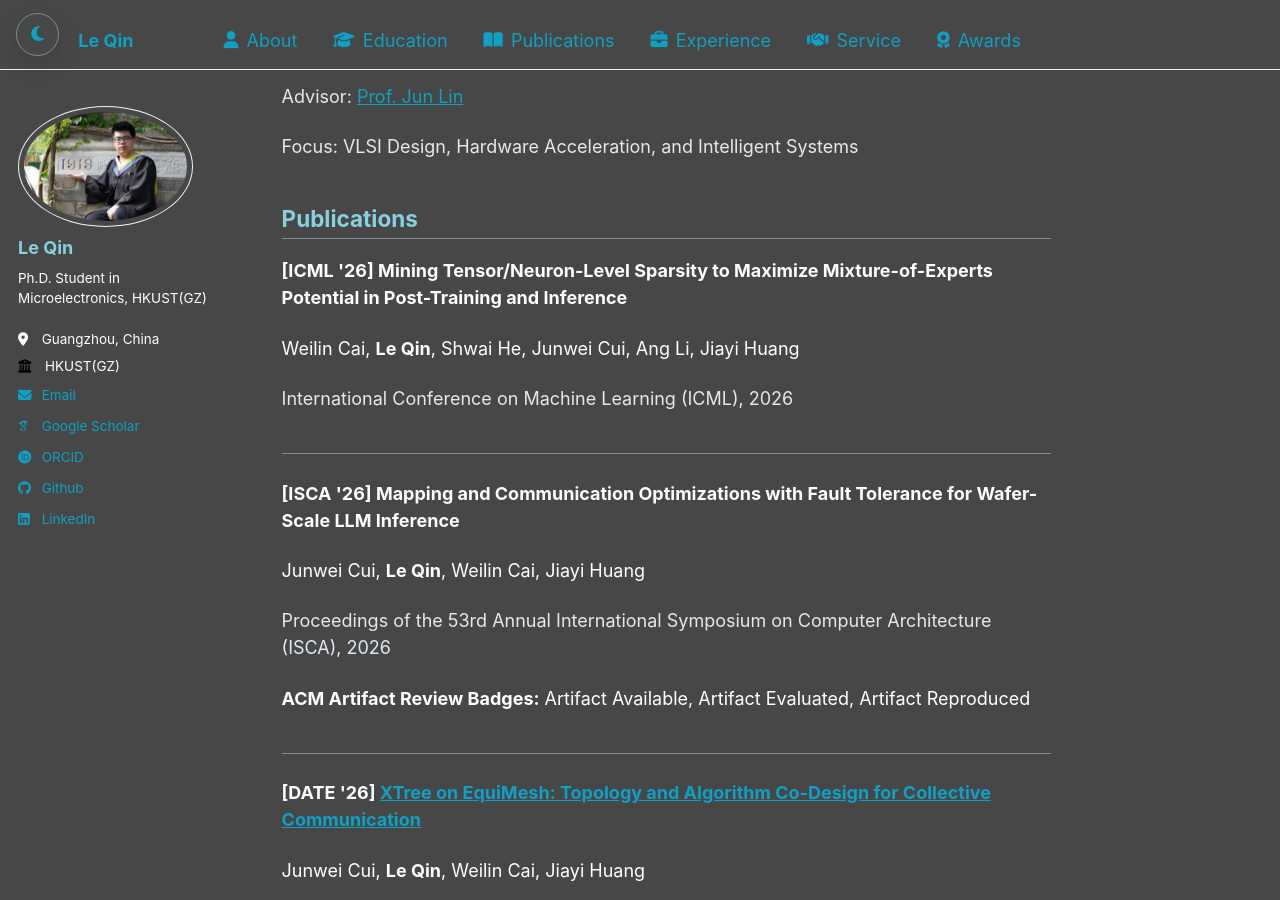
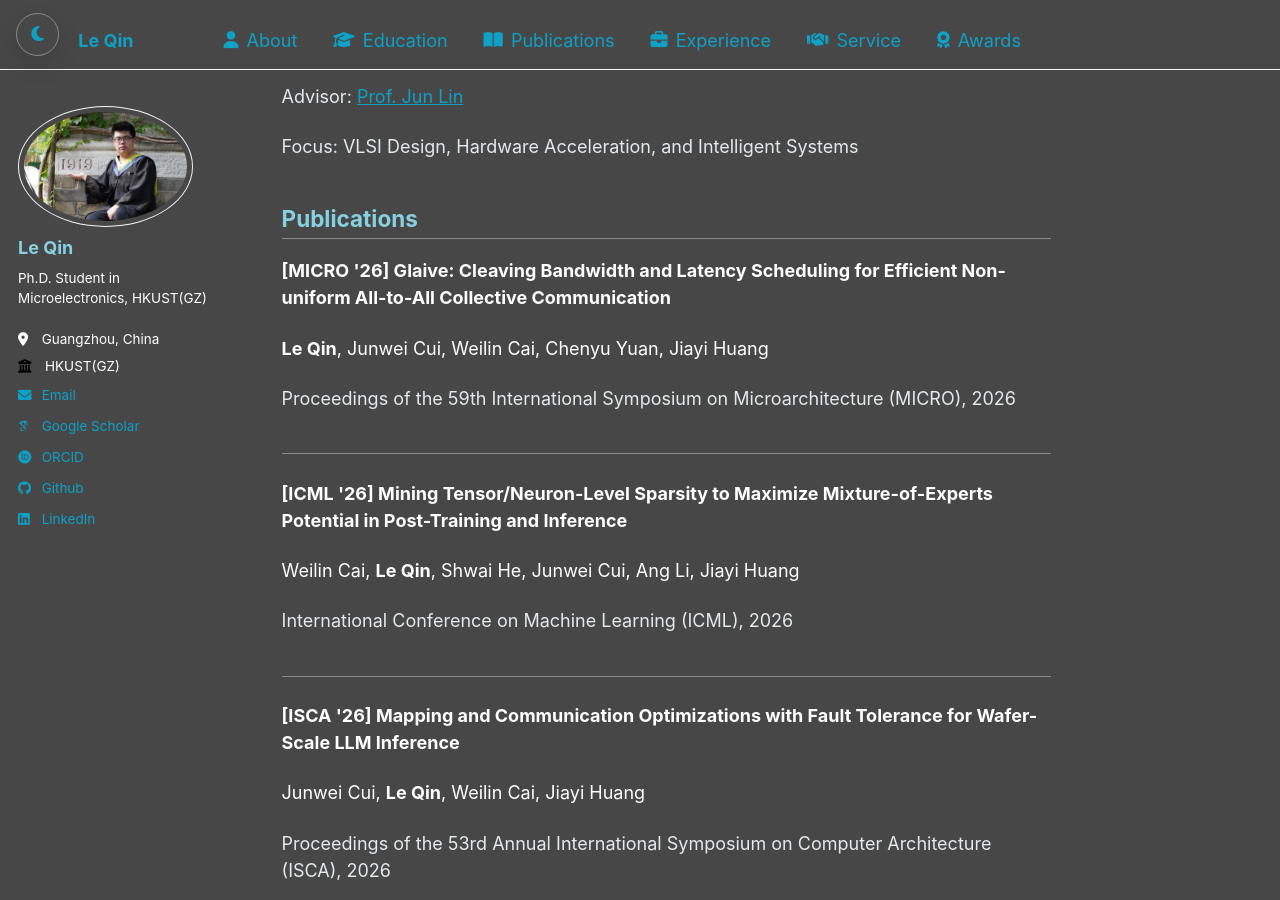
Before and after one commit to G-alois/G-alois.github.io, a Jekyll site: the page built from _pages/about.md, in a window 1280 px wide and 900 px high, scrolled down 974 px. Built offline with Jekyll 4.4.1, drawn with Linux system fonts in a browser that asks for light colours; some web fonts are replaced.

Commit message:
Add MICRO 2026 publication

```diff
--- a/_pages/about.md
+++ b/_pages/about.md
@@ -33,6 +33,12 @@ author_profile: true
 
 <section id="publications" class="anchor-section">
   <h2>Publications</h2>
+
+  <div class="publication-item">
+    <p class="publication-title"><strong>[MICRO '26]</strong> Glaive: Cleaving Bandwidth and Latency Scheduling for Efficient Non-uniform All-to-All Collective Communication</p>
+    <p class="publication-authors"><strong>Le Qin</strong>, Junwei Cui, Weilin Cai, Chenyu Yuan, Jiayi Huang</p>
+    <p class="publication-meta">Proceedings of the 59th International Symposium on Microarchitecture (MICRO), 2026</p>
+  </div>
 
   <div class="publication-item">
     <p class="publication-title"><strong>[ICML '26]</strong> Mining Tensor/Neuron-Level Sparsity to Maximize Mixture-of-Experts Potential in Post-Training and Inference</p>
```
